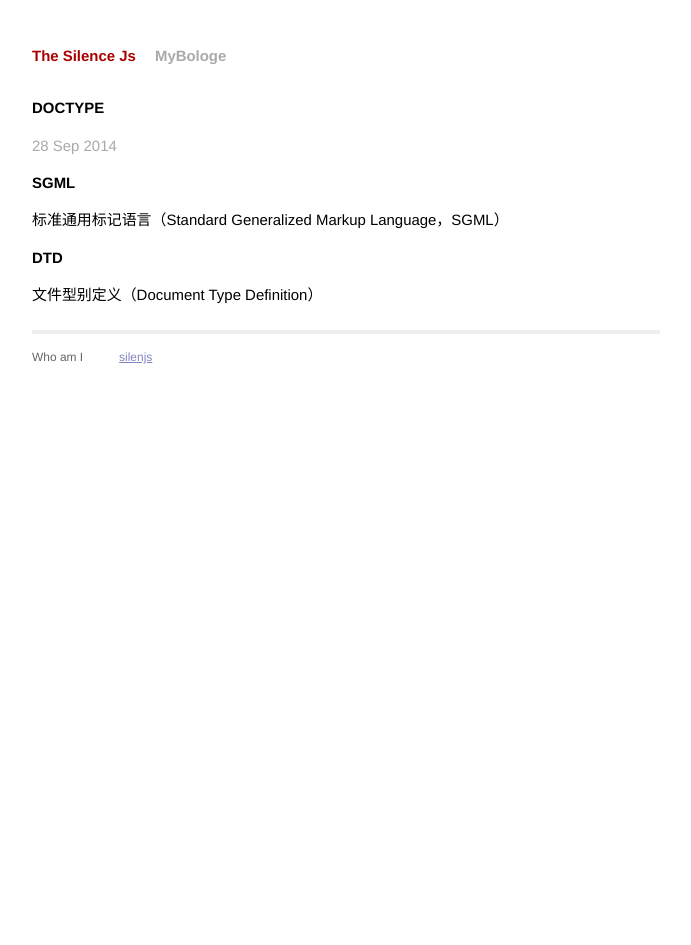
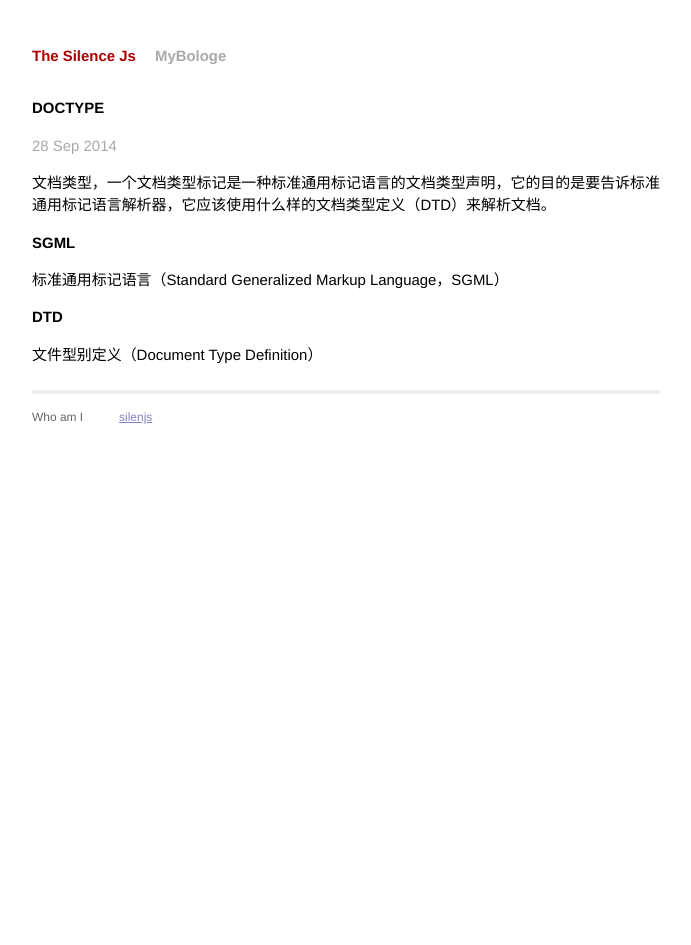
Before and after one commit to silenjs/silenjs.github.com, a Jekyll site: the page built from _posts/2014-09-29-DOCTYPE.markdown, in a window 1280 px wide. Shown: the whole page, without its empty margins (294-985 px from the left). Built offline with Jekyll 4.4.1, drawn with Linux system fonts in a browser that asks for light colours; Markdown is read by kramdown in place of the engine named in the settings.

Commit message:
modified

```diff
--- a/_posts/2014-09-29-DOCTYPE.markdown
+++ b/_posts/2014-09-29-DOCTYPE.markdown
@@ -5,6 +5,8 @@ date: 2014-09-28 20:27
 categories: WEB
 ---
 
+>文档类型，一个文档类型标记是一种标准通用标记语言的文档类型声明，它的目的是要告诉标准通用标记语言解析器，它应该使用什么样的文档类型定义（DTD）来解析文档。
+
 ## SGML ##
 >标准通用标记语言（Standard Generalized Markup Language，SGML）
 
```
